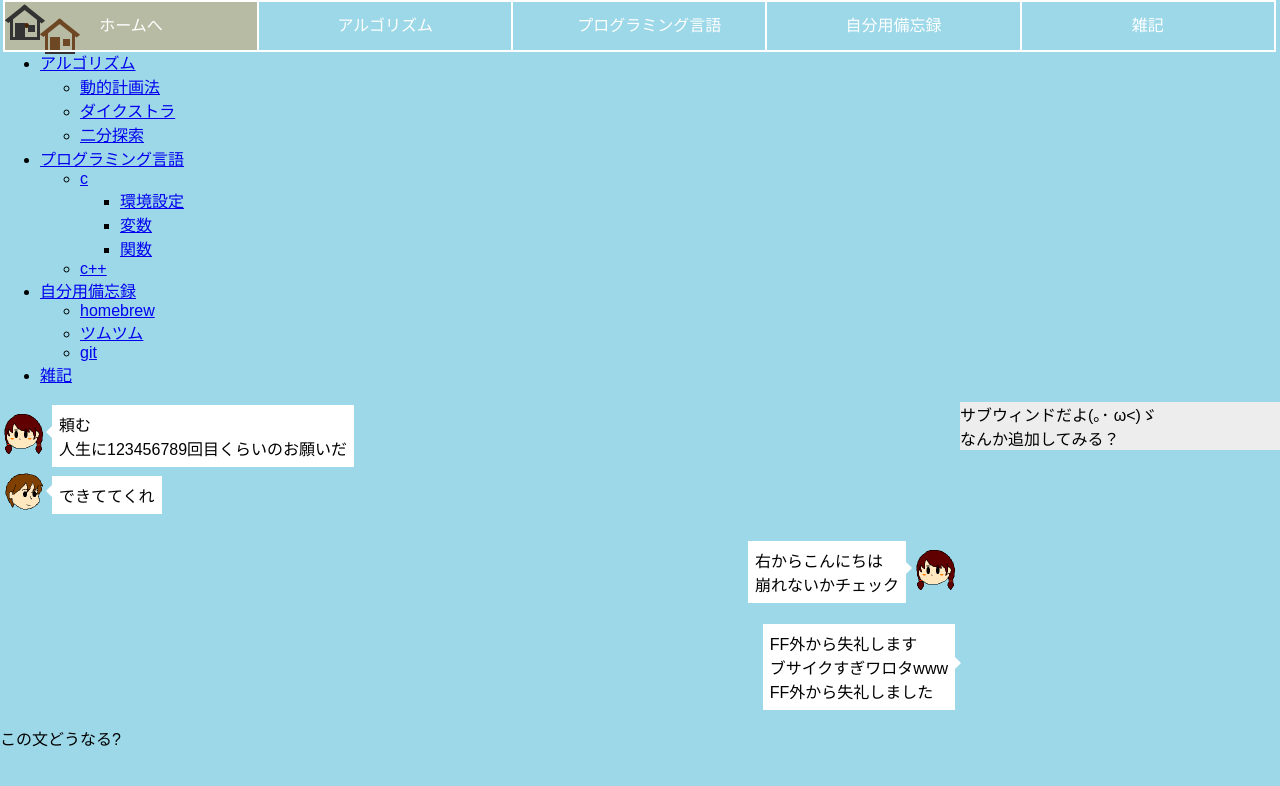
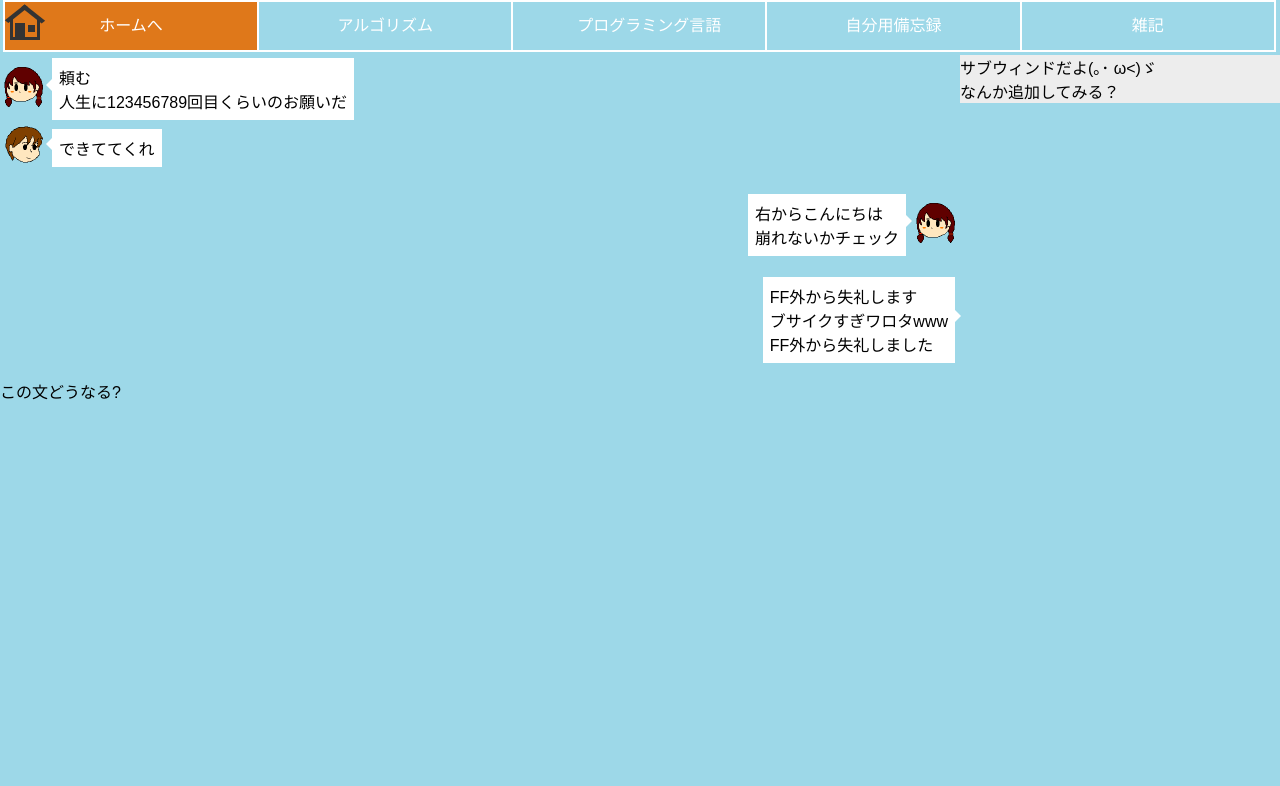
Before and after one commit to kajinishi/beginner-s_memo, a plain HTML site: page index.html in a window 1280 px wide. Drawn offline with Linux system fonts and the light colour scheme.

Commit message:
色の変更 ホームのliのhover頑張れ

```diff
--- a/css/dropdown.css
+++ b/css/dropdown.css
@@ -13,6 +13,7 @@ nav ul {
 	margin: 0;
 	padding: 0;
 	list-style: none;
+	background-color: rgb(157, 216, 232);
 }
 nav ul::after {
 	display: block;
--- a/css/style.css
+++ b/css/style.css
@@ -5,8 +5,8 @@ body {
     background-color: rgb(157, 216, 232);
     margin: 0;
 }
-#mainWrap { width:75%; float:left; }
-#sideWrap { width:25%; float:right; background-color: rgb(237, 237, 237);}
+#mainWrap { width:75%; float:left; margin-top: 55px;}
+#sideWrap { width:25%; float:right; background-color: rgb(237, 237, 237); margin-top: 55px;}
 /* ↓吹きだし */
 /*
 使用例
--- a/index.html
+++ b/index.html
@@ -25,44 +25,7 @@
     <title>吹き出し</title>
   </head>
   <body> <!-- link="tomato" vlink="orchid" alink="hotpink" -->
-<!-- <nav>↓ドロップダウンメニュー
 
-  -->
-      <ul>
-        <li><span class='demoSpan1'><a href='#' style='background-color:rgba(249, 121, 4, 0.3);' id='gotohome' class='demoSpan2'></a></span></li>
-      	<li>
-      		<a href="#">アルゴリズム</a>
-      		<ul>
-      			<li><a href="#">動的計画法</a></li>
-      			<li><a href="#">ダイクストラ</a></li>
-      			<li><a href="#">二分探索</a></li>
-      		</ul>
-      	</li>
-      	<li>
-      		<a href="#">プログラミング言語</a>
-      		<ul>
-            <li>
-      				<a href="#">c</a>
-      				<ul>
-      					<li><a href="#">環境設定</a></a></li>
-      					<li><a href="#">変数</a></li>
-      					<li><a href="#">関数</a></li>
-      				</ul>
-      			</li>
-      			<li><a href="#">c++</a></li>
-      		</ul>
-      	</li>
-        <li>
-          <a href="#">自分用備忘録</a>
-          <ul>
-            <li><a href="#">homebrew</a></li>
-            <li><a href="#">ツムツム</a></li>
-            <li><a href="#">git</a></li>
-          </ul>
-        </li>
-      	<li><a href="#">雑記</a></li>
-      </ul>
-    <!-- </nav>  ↓ドロップダウンメニュー -->
     <div id="mainWrap"> <!-- ↓メインウィンドウ -->
 
       <script type="text/javascript">
--- a/js/menue.js
+++ b/js/menue.js
@@ -1,7 +1,7 @@
 function dropdown(){
   document.writeln(" <nav> <!-- ↓ドロップダウンメニュー --> ");
   document.writeln(" <ul> ");
-  document.writeln("         <li style='background-color:rgba(249, 121, 4, 0.3);'><span class='demoSpan1'><a href='#'  id='gotohome' class='demoSpan2'>ホームへ</a></span></li> ");
+  document.writeln("         <li style='background-color:rgba(223, 120, 26, 1);'><span class='demoSpan1'><a href='#'  id='gotohome' class='demoSpan2'>ホームへ</a></span></li> ");
   document.writeln("       	<li> ");
   document.writeln("       		<a href=\"#\">アルゴリズム</a> ");
   document.writeln("       		<ul> ");
```
